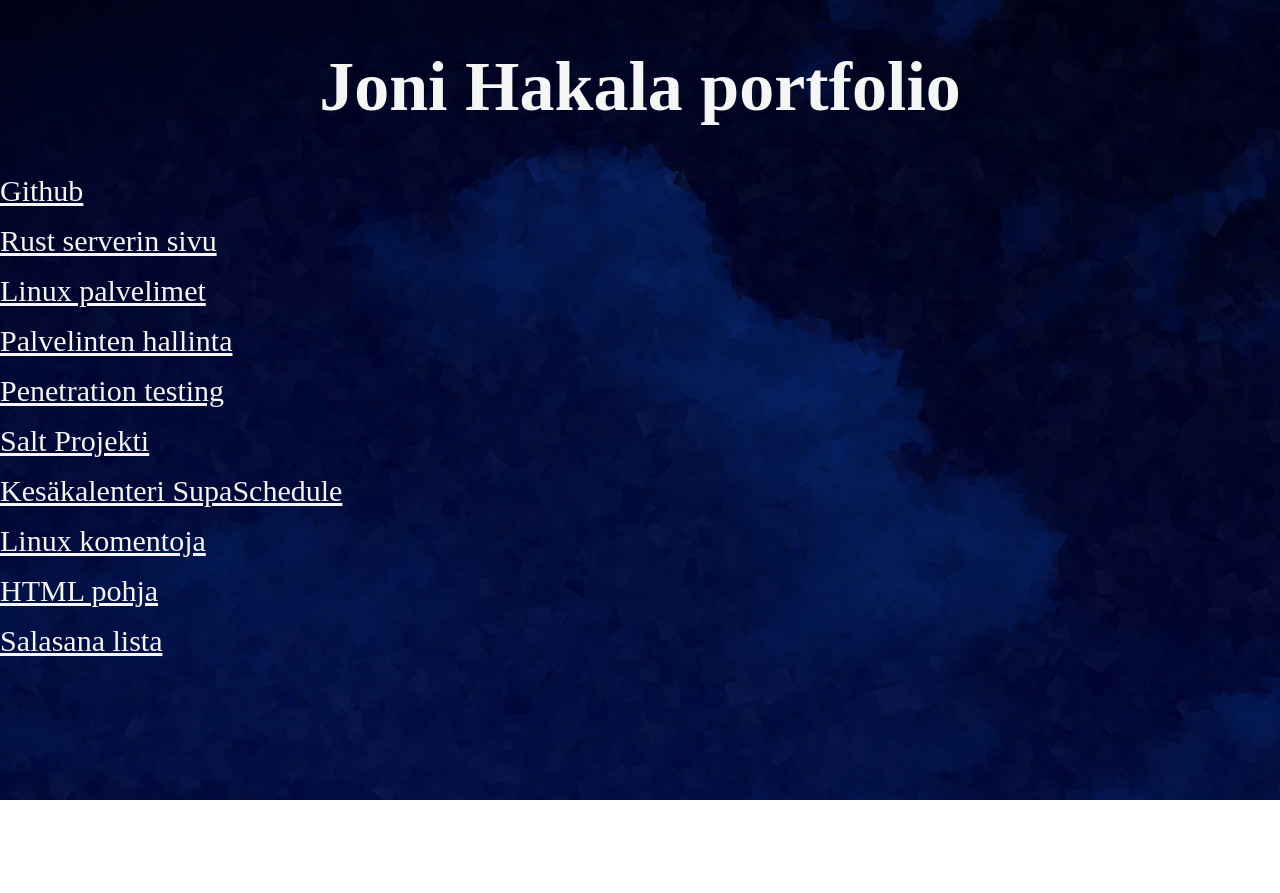
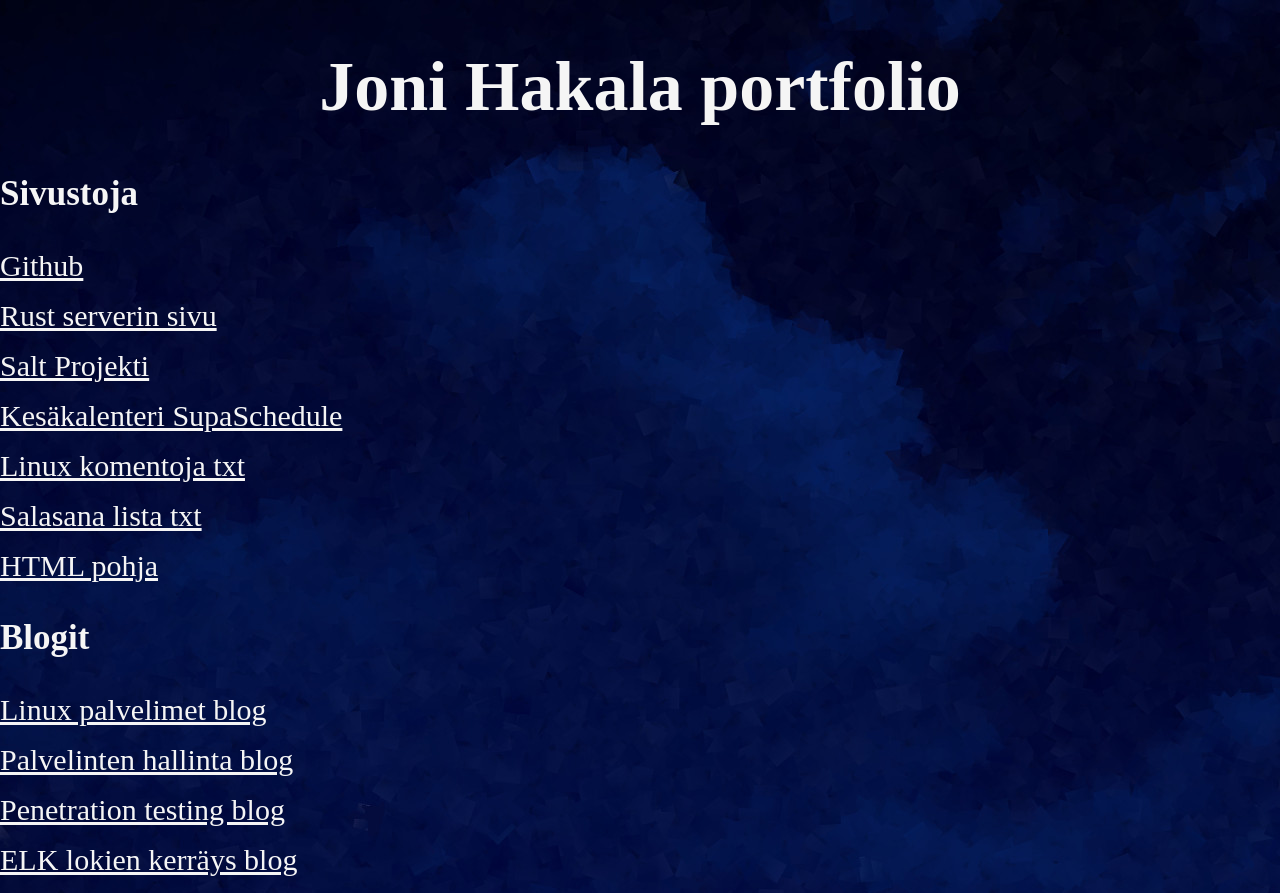
Before and after one commit to Dunttus/portfolio, a plain HTML site: page index.html in a window 1280 px wide. Before the commit the page ends 800 px from the top, so only its background shows below. Drawn offline with Linux system fonts and the light colour scheme; a web font is replaced by a local one.

Commit message:
More commands for komentoja.txt and more links for index.html

```diff
--- a/css/portfolio.css
+++ b/css/portfolio.css
@@ -19,6 +19,14 @@ h1 {
     font-size: 70px;
     color: whitesmoke;
 }
+
+h3 {
+    color: #000000;
+    font-family: 'Marcellus SC';
+    font-size: 35px;
+    color: whitesmoke;
+}
+
 
 .flex-container {
     display: flex;
--- a/index.html
+++ b/index.html
@@ -15,17 +15,22 @@
 
  <body>
 	<h1>Joni Hakala portfolio</h1>
+ <h3>Sivustoja</h3>
 	<div>
 		<p> <a class="link" href="https://github.com/Dunttus" target="_blank">Github</a></p>
 		<p> <a class="link" href="https://dunttus.github.io/" target="_blank">Rust serverin sivu</a></p>
-		<p> <a class="link" href="https://hakala690012106.wordpress.com/blog/" target="_blank">Linux palvelimet</a></p>
-		<p> <a class="link" href="https://jonihakala208450670.wordpress.com" target="_blank">Palvelinten hallinta</a></p>
-		<p> <a class="link" href="http://hakala.home.blog" target="_blank">Penetration testing</a></p>
 		<p> <a class="link" href="https://github.com/Dunttus/SaltProject" target="_blank">Salt Projekti</a></p>
 		<p> <a class="link" href="https://seemih.github.io/SupaSchedule/" target="_blank">Kesäkalenteri SupaSchedule</a></p>
-		<p> <a class="link" href="/komentoja.txt" target="_blank">Linux komentoja</a></p>
+		<p> <a class="link" href="/komentoja.txt" target="_blank">Linux komentoja txt</a></p>
+		<p> <a class="link" href="/sanalista.txt" target="_blank">Salasana lista txt</a></p>
 		<p> <a class="link" href="/htmlpohja" target="_blank">HTML pohja</a></p>
-		<p> <a class="link" href="/sanalista.txt" target="_blank">Salasana lista</a></p>
 	</div>
+ <h3>Blogit</h3>
+	<div>
+                <p> <a class="link" href="https://hakala690012106.wordpress.com/blog/" target="_blank">Linux palvelimet blog</a></p>
+                <p> <a class="link" href="https://jonihakala208450670.wordpress.com" target="_blank">Palvelinten hallinta blog</a></p>
+                <p> <a class="link" href="https://hakala.home.blog" target="_blank">Penetration testing blog</a></p>
+		<p> <a class="link" href="https://hakala412609737.wordpress.com" target="_blank">ELK lokien kerräys blog</a></p>
+        </div>
  </body>
 </html>
```
Also changed, not shown: komentoja.txt.
